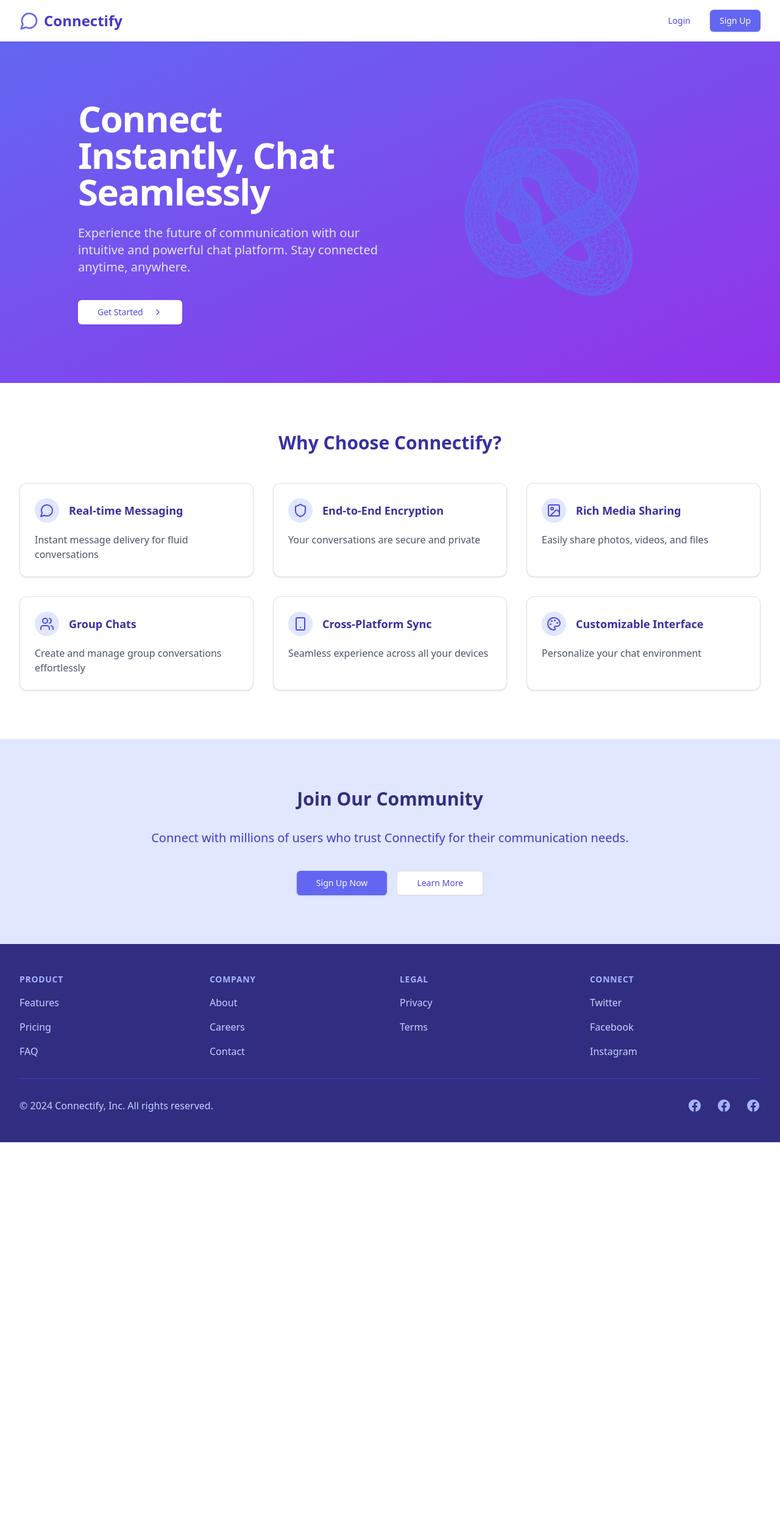
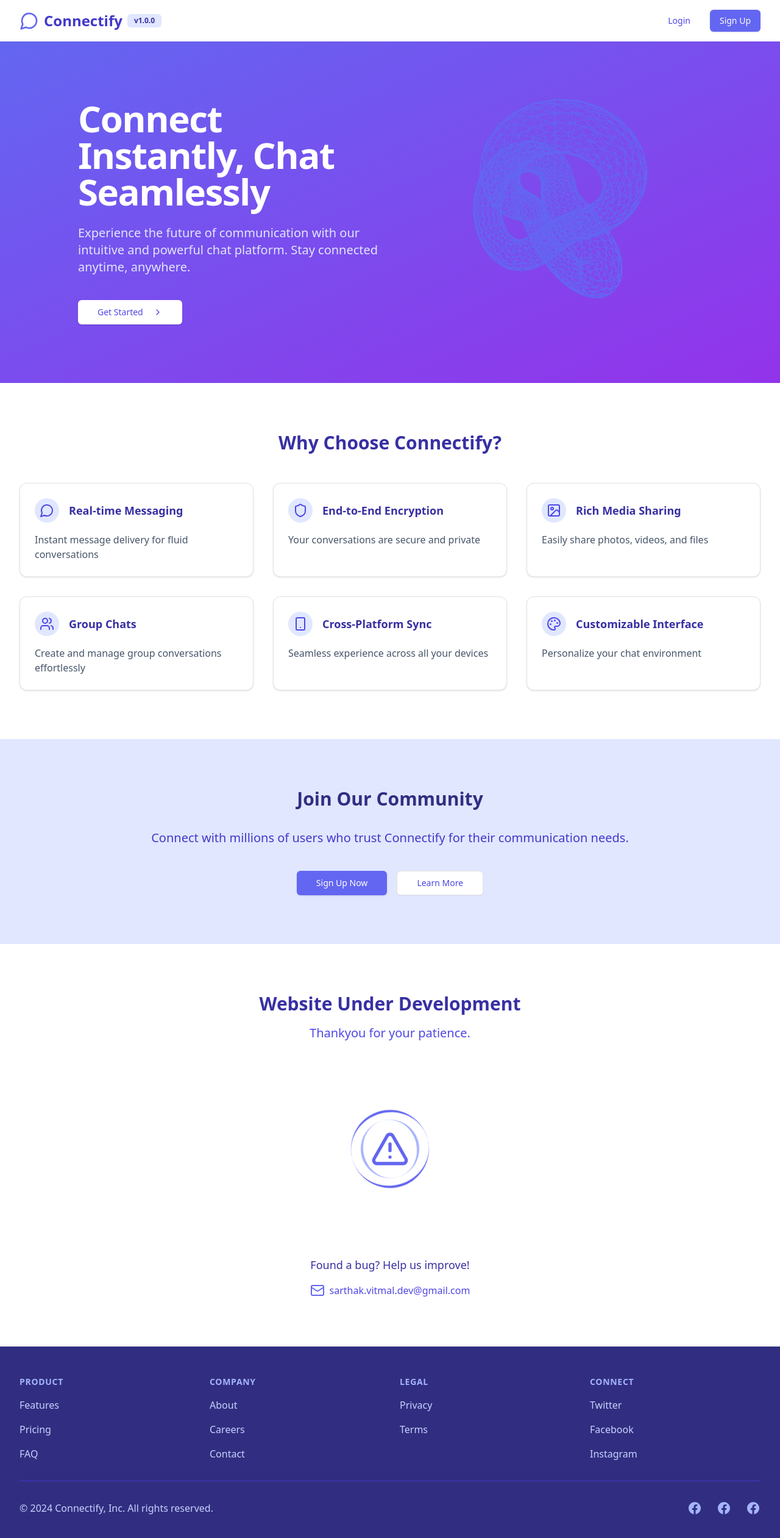
Before and after one commit to SarthakVitmal/connectify, a Next.js app: page / in a window 1280 px wide. Shown: the top 2522 px of the page at 61% size. Before the commit the page ends 1873 px from the top, so only its background shows below. Built offline with nearby package versions, Linux system fonts and the light colour scheme.

Commit message:
Add Badge component and update LandingPage with new UI elements and messaging

```diff
--- a/src/app/page.tsx
+++ b/src/app/page.tsx
@@ -1,9 +1,10 @@
 "use client"
 import Link from 'next/link'
 import { Button } from "@/components/ui/button"
-import { ChevronRight, MessageCircle, Shield, Image, Users, Smartphone, Palette } from 'lucide-react'
+import { ChevronRight, MessageCircle, Shield, Image, Users, Smartphone, Palette, Mail, AlertTriangle } from 'lucide-react'
 import { Card, CardContent } from "@/components/ui/card"
 import ThreeJSAnimation from '@/components/ui/threejsanimation'
+import { Badge } from "@/components/ui/badge"
 
 export default function LandingPage() {
   return (
@@ -13,6 +14,7 @@ export default function LandingPage() {
           <Link href="/" className="flex items-center space-x-2">
             <MessageCircle className="h-8 w-8 text-indigo-500" />
             <span className="text-2xl font-bold text-indigo-700">Connectify</span>
+            <Badge variant="secondary" className="bg-indigo-100 text-indigo-800 ml-2">v1.0.0</Badge>
           </Link>
           <nav>
             <ul className="flex space-x-4">
@@ -35,7 +37,7 @@ export default function LandingPage() {
         <section className="py-20 px-4 sm:px-6 lg:px-8 bg-gradient-to-br from-indigo-500 to-purple-600 text-white">
           <div className="max-w-5xl mx-auto flex flex-col md:flex-row items-center justify-between">
             <div className="md:w-1/2 mb-10 md:mb-0">
-              <h1 className="text-4xl font-extrabold sm:text-5xl md:text-6xl tracking-tight mb-6">
+              <h1 className="text-4xl font-bold sm:text-5xl md:text-6xl tracking-tight mb-6">
                 Connect Instantly, Chat Seamlessly
               </h1>
               <p className="mt-6 text-xl text-indigo-100 mb-10">
@@ -56,7 +58,7 @@ export default function LandingPage() {
 
         <section className="py-20 bg-white">
           <div className="max-w-7xl mx-auto px-4 sm:px-6 lg:px-8">
-            <h2 className="text-3xl font-extrabold text-indigo-800 text-center mb-12">
+            <h2 className="text-3xl font-bold text-indigo-800 text-center mb-12">
               Why Choose Connectify?
             </h2>
             <div className="grid grid-cols-1 gap-8 sm:grid-cols-2 lg:grid-cols-3">
@@ -99,35 +101,42 @@ export default function LandingPage() {
           </div>
         </section>
 
-        {/* <section className="py-20 bg-white">
+        <section className="py-20 bg-white">
           <div className="max-w-7xl mx-auto px-4 sm:px-6 lg:px-8">
-            <h2 className="text-3xl font-extrabold text-indigo-800 text-center mb-12">
-              What Our Users Say
-            </h2>
-            <div className="grid grid-cols-1 gap-8 md:grid-cols-3">
-              {[
-                { name: "Alex Johnson", role: "Freelancer", quote: "Connectify has revolutionized how I communicate with my clients. It's fast, secure, and incredibly user-friendly." },
-                { name: "Sarah Lee", role: "Student", quote: "As a student, Connectify helps me stay connected with my study groups. The group chat feature is a game-changer!" },
-                { name: "Michael Chen", role: "Business Owner", quote: "The cross-platform sync is fantastic. I can seamlessly switch between my devices without missing a beat." },
-              ].map((testimonial, index) => (
-                <Card key={index} className="hover:shadow-lg transition-shadow duration-300">
-                  <CardContent className="p-6">
-                    <p className="text-slate-600 mb-4">"{testimonial.quote}"</p>
-                    <div className="flex items-center">
-                      <div className="bg-indigo-100 rounded-full w-12 h-12 flex items-center justify-center mr-4">
-                        <span className="text-indigo-600 font-semibold">{testimonial.name[0]}</span>
-                      </div>
-                      <div>
-                        <p className="font-semibold text-indigo-800">{testimonial.name}</p>
-                        <p className="text-slate-500">{testimonial.role}</p>
-                      </div>
-                    </div>
-                  </CardContent>
-                </Card>
-              ))}
+            <div className="text-center mb-12">
+              <h2 className="text-3xl font-bold text-indigo-800 mb-4">
+                Website Under Development
+              </h2>
+              <p className="text-xl text-indigo-600">
+                Thankyou for your patience.
+              </p>
+            </div>
+            <div className="flex justify-center mb-12">
+              <div className="relative w-64 h-64">
+                <div className="absolute inset-0 flex items-center justify-center">
+                  <div className="w-32 h-32 border-t-4 border-b-4 border-indigo-500 rounded-full animate-spin"></div>
+                </div>
+                <div className="absolute inset-0 flex items-center justify-center">
+                  <div className="w-24 h-24 border-l-4 border-r-4 border-indigo-300 rounded-full animate-spin animation-delay-500"></div>
+                </div>
+                <div className="absolute inset-0 flex items-center justify-center">
+                  <AlertTriangle className="w-16 h-16 text-indigo-500 animate-pulse" />
+                </div>
+              </div>
+            </div>
+            <div className="text-center">
+              <p className="text-lg text-indigo-800 mb-4">
+                Found a bug? Help us improve!
+              </p>
+              <div className="flex items-center justify-center space-x-2">
+                <Mail className="w-6 h-6 text-indigo-500" />
+                <a href="mailto:sarthakvitmal.dev@gmail.com" className="text-indigo-600 hover:underline">
+                  sarthak.vitmal.dev@gmail.com
+                </a>
+              </div>
             </div>
           </div>
-        </section> */}
+        </section>
       </main>
 
       <footer className="bg-indigo-900 text-indigo-100">
--- /dev/null
+++ b/src/components/ui/badge.tsx
@@ -0,0 +1,36 @@
+import * as React from "react"
+import { cva, type VariantProps } from "class-variance-authority"
+
+import { cn } from "@/lib/utils"
+
+const badgeVariants = cva(
+  "inline-flex items-center rounded-md border px-2.5 py-0.5 text-xs font-semibold transition-colors focus:outline-none focus:ring-2 focus:ring-ring focus:ring-offset-2",
+  {
+    variants: {
+      variant: {
+        default:
+          "border-transparent bg-primary text-primary-foreground shadow hover:bg-primary/80",
+        secondary:
+          "border-transparent bg-secondary text-secondary-foreground hover:bg-secondary/80",
+        destructive:
+          "border-transparent bg-destructive text-destructive-foreground shadow hover:bg-destructive/80",
+        outline: "text-foreground",
+      },
+    },
+    defaultVariants: {
+      variant: "default",
+    },
+  }
+)
+
+export interface BadgeProps
+  extends React.HTMLAttributes<HTMLDivElement>,
+    VariantProps<typeof badgeVariants> {}
+
+function Badge({ className, variant, ...props }: BadgeProps) {
+  return (
+    <div className={cn(badgeVariants({ variant }), className)} {...props} />
+  )
+}
+
+export { Badge, badgeVariants }
```
